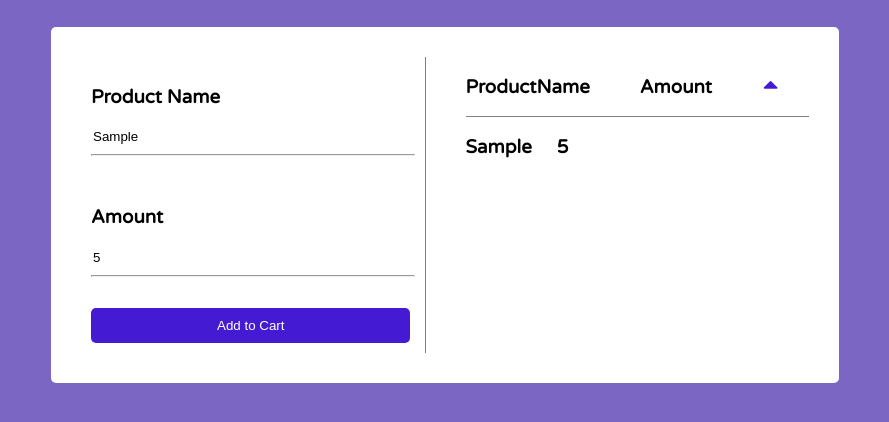
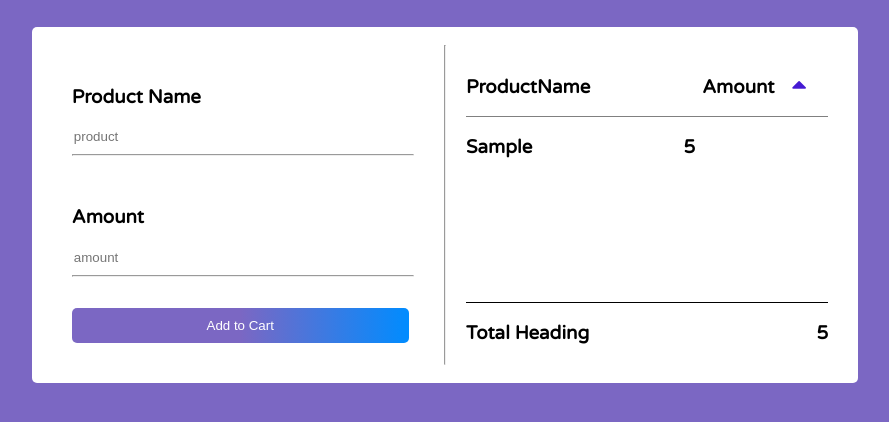
Before and after one commit to Harisdckap/Hari.S, a plain HTML site: page index.html in a window 1280 px wide. Both pictures are taken after typing "Sample", "5" into the empty fields and a click on the button "Add to Cart". Shown: the part 162-584 px from the top of the page, without its empty margins (195-1084 px from the left). Drawn offline with Linux system fonts and the light colour scheme.

Commit message:
Js Assessment

```diff
--- a/app.js
+++ b/app.js
@@ -1,72 +1,93 @@
 "use strict"
 
-let input_text=document.querySelector("#inputText")
-let input_number=document.querySelector("#inputnumber")
-let alert_message=document.querySelector(".alert")
-let alert_message1=document.querySelector(".alert1")
+let input_text = document.querySelector("#inputText")
+let input_number = document.querySelector("#inputnumber")
+let alert_message = document.querySelector(".alert")
+let alert_message1 = document.querySelector(".alert1")
+let totalheading = document.querySelector(".TotalHeading")
 
-let form=document.forms.formValidation
-console.log(form);
+let form = document.forms.formValidation
 
-form.addEventListener("submit",(event)=>{
-    event.preventDefault()
-        if(input_text.value==""){
-          message("Invalid Product name")
-        }
-        else if(input_number.value==""){
-          message1("Invalid Amount")
-        }
-        else{
+form.addEventListener("submit", (event) => {
+    event.preventDefault();
+
+    totalheading.style.display = "block"
+
+    let InputText = input_text.value
+    let Inputnumber = Number(input_number.value.trim())
+
+    if (input_text.value == "") {
+        message("Invalid Product name")
+    } else if (input_number.value == "") {
+        message1("Invalid Amount")
+    } else {
+        input_number.value = ""
+        input_text.value = ""
+
+        let billinglist = document.createElement("div")
+        billinglist.id = "billingList"
+
+        let productname = document.createElement("h3")
+        productname.className = "productName"
+        productname.innerHTML = InputText
+
+        let productnumber = document.createElement("h3")
+        productnumber.className = "productNumber"
+        productnumber.innerHTML = Inputnumber
+
+        let deletebutton = document.createElement("h3")
+        deletebutton.className = "deleteButton"
+        deletebutton.innerHTML = `<i class="material-icons">&#xe872;</i>`
+
+        billinglist.appendChild(productname);
+        billinglist.appendChild(productnumber);
+        billinglist.appendChild(deletebutton);
 
 
+        let billingdiv = document.querySelector("#dommanipulation");
+        billingdiv.append(billinglist);
 
 
-let  InputText=input_text.value
-let  Inputnumber=Number(input_number.value.trim())
+        let totalcalculation = document.getElementById("totalcalculation");
 
-let billinglist=document.createElement("div")
-billinglist.id="billingList"
+        let total_number = Number(totalcalculation.innerHTML);
+        totalcalculation.innerHTML = `${total_number + Inputnumber}`;
 
-let productname=document.createElement("h3")
-productname.className="productName"
-productname.innerHTML=InputText
+        let deletebtnaction = document.querySelectorAll(".deleteButton");
 
-let productnumber=document.createElement("h3")
-productnumber.className="productNumber"
-productnumber.innerHTML=Inputnumber
+        deletebtnaction.forEach((button) => {
+            button.addEventListener("click", (event) => {
+                let itemvalue = event.target.parentElement.parentElement.querySelector(".productName").innerHTML;
+                let deletedNumber = Number(event.target.parentElement.parentElement.querySelector(".productNumber").innerHTML);
 
-let deletebutton=document.createElement("h4")
-deletebutton.className="deleteButton"
-deletebutton.innerHTML=``
+                if (confirm(`you want to delete ${itemvalue}`)) {
+                    event.target.parentElement.parentElement.remove();
+                    let currentTotal = Number(totalcalculation.innerHTML);
+                    totalcalculation.innerHTML = currentTotal - deletedNumber;
+                }
+            });
+        });
 
+        let sorticon = document.querySelector(".sorticon");
 
-billinglist.appendChild(productname)
-billinglist.appendChild(productnumber)
+        sorticon.addEventListener("click", () => {
 
+        });
+    }
+});
 
-let billingdiv=document.querySelector("#dommanipulation")
-
-billingdiv.append(billinglist)
-
-let billingdelete=document.querySelectorAll("#deletebtn")
-deletebutton.append(billingdelete)
-
-
-  }
 // Alert Message
-function message(msg){
-    alert_message.innerHTML=msg;
-    alert_message.classList.add("red")
-    setTimeout(()=>{
-       alert_message.innerHTML=""
-    },2000)
+function message(msg) {
+    alert_message.innerHTML = msg;
+    alert_message.classList.add("red");
+    setTimeout(() => {
+        alert_message.innerHTML = "";
+    }, 2000);
 }
-function message1(msg){
- alert_message1.innerHTML=msg;
- alert_message1.classList.add("red")
- setTimeout(()=>{
-    alert_message1.innerHTML=""
- },2000)
+function message1(msg) {
+    alert_message1.innerHTML = msg;
+    alert_message1.classList.add("red");
+    setTimeout(() => {
+        alert_message1.innerHTML = "";
+    }, 2000);
 }
-
-})
--- a/index.html
+++ b/index.html
@@ -1,12 +1,16 @@
 <!DOCTYPE html>
 <html lang="en">
+
 <head>
     <meta charset="UTF-8">
     <meta name="viewport" content="width=device-width, initial-scale=1.0">
     <title>Shopping Cart</title>
     <link rel="stylesheet" href="style.css">
     <link rel="stylesheet" href="https://cdnjs.cloudflare.com/ajax/libs/font-awesome/4.7.0/css/font-awesome.min.css">
+    <meta name="viewport" content="width=device-width, initial-scale=1">
+    <link href="https://fonts.googleapis.com/icon?family=Material+Icons" rel="stylesheet">
 </head>
+
 <body>
     <h2>Shopping Cart</h2>
     <div id="mainContainer">
@@ -29,21 +33,24 @@
                 </div>
             </form>
         </div>
+        <hr>
         <div id="billingSection">
             <div id="billingHeading">
                 <h3 class="headTitle">ProductName</h3>
+                <div class="billingamountsection">
                     <h3 class="headTitle">Amount</h3>
                     <p class="sorticon">
                         <i style="font-size:24px" class="fa">&#xf0de;</i>
                     </p>
                 </div>
-           <div id="dommanipulation">
             </div>
-           <div id="deletebtn">
+            <div id="dommanipulation"></div>
+            <div id="Totalcal">
+                <h3 class="TotalHeading">Total Heading</h3>
+                <h3 id="totalcalculation"></h3>
             </div>
         </div>
     </div>
-
     <script src="app.js"></script>
 </body>
 </html>
--- a/style.css
+++ b/style.css
@@ -1,5 +1,4 @@
 @import url('https://fonts.googleapis.com/css2?family=Roboto&family=Varela+Round&display=swap');
-
 
 :root {
     --white: rgb(255, 255, 255);
@@ -10,24 +9,16 @@
     --blue: #008cff;
     --red: rgb(204, 2, 2);
     --font-family: 'Varela Round', sans-serif;
-
-
 }
-/* --header : 35px;
---input Label : 20px;
---input : 17px;
---btn : 20px;
---list item: 17px;
---list header, Total : 20px
---validation alert : 15px */
 
 
 body{
     margin: 0%;
     max-width: 1400px;
     width: 100%;
+    font-family: var(--font-family);
     background-color: #7b67c3;
-    font-family: var(--font-family);
+    background: linear-gradient(90deg,  #451ad3 50%, #7b67c3 50%, 100%),rgba(99, 83, 159, 0.3);
 }
 
 h2 {
@@ -37,6 +28,7 @@ h2 {
     color: var(--white);
 }
 
+
 /* Main Container */
 
 #mainContainer {
@@ -45,7 +37,7 @@ h2 {
     justify-content: center;
     align-content: center;
     margin: auto;
-    width: 60%;
+    width: 63%;
     top: 120px;
     background-color: var(--white);
     border-radius: 5px;
@@ -59,9 +51,7 @@ h2 {
     margin: 20px 20px;
 }
 
-#formContainer{
-    border-right: 1px solid gray;
-}
+
 
 div#product,#amount,#submitBtn {
     margin: 5px;
@@ -73,9 +63,10 @@ input#inputText,#inputnumber{
 }
 
 /* Billing Heading */
+
 #billingHeading {
     display: flex;
-    gap: 50px;
+    gap: 112px;
     border-bottom: 1px solid gray;
 }
 
@@ -90,7 +81,7 @@ button#buttonvalidation {
     text-align: center;
     border: none;
     border-radius: 5px;
-    background-color:var(--dark_lavendar);
+    background: linear-gradient(90deg,#7b67c3 50%, #008cff 100%);
     color: var(--white);
 }
 
@@ -105,8 +96,9 @@ i.fa {
 }
 i.fa {
     position: relative;
-    left: 2px;
+    left: 18px;
 }
+
 
 /* Class List */
 
@@ -114,11 +106,70 @@ i.fa {
     color: var(--red);
 }
 
+.block{
+    display: block;
+}
+
 
 /* Appending Div */
+
 
 div#billingList {
     width: 100%;
     display: flex;
-    gap: 25px;
+    justify-content: space-between;
+    height: 42px;
 }
+
+.billingamountsection {
+    display: flex;
+}
+
+div#totalamount {
+    position: relative;
+    top: 122px;
+}
+
+h3.productNumber {
+    margin-left: 5%;
+    padding: 0px;
+}
+
+div#Totalcal {
+    display: flex;
+    justify-content: space-between;
+}
+
+
+/* Append Lists Div */
+
+div#dommanipulation {
+    width: 100%;
+    max-width: 100%;
+    max-height: 185px;
+    height: 100%;
+    overflow-y: auto;
+    border-bottom: 1px solid;
+}
+
+
+/* Hover Class list */
+
+/* Delete icon */
+i.material-icons {
+    display: none;
+    cursor: pointer;
+}
+
+/* Delete icon Hover */
+#billingList:hover .material-icons {
+    display: block;
+    position: relative;
+    right: 10px;
+    color: var(--red);
+}
+
+/* Display block and None */
+.TotalHeading {
+    display: none;
+}
```
Lines whose indentation alone changed are shown as unchanged.
